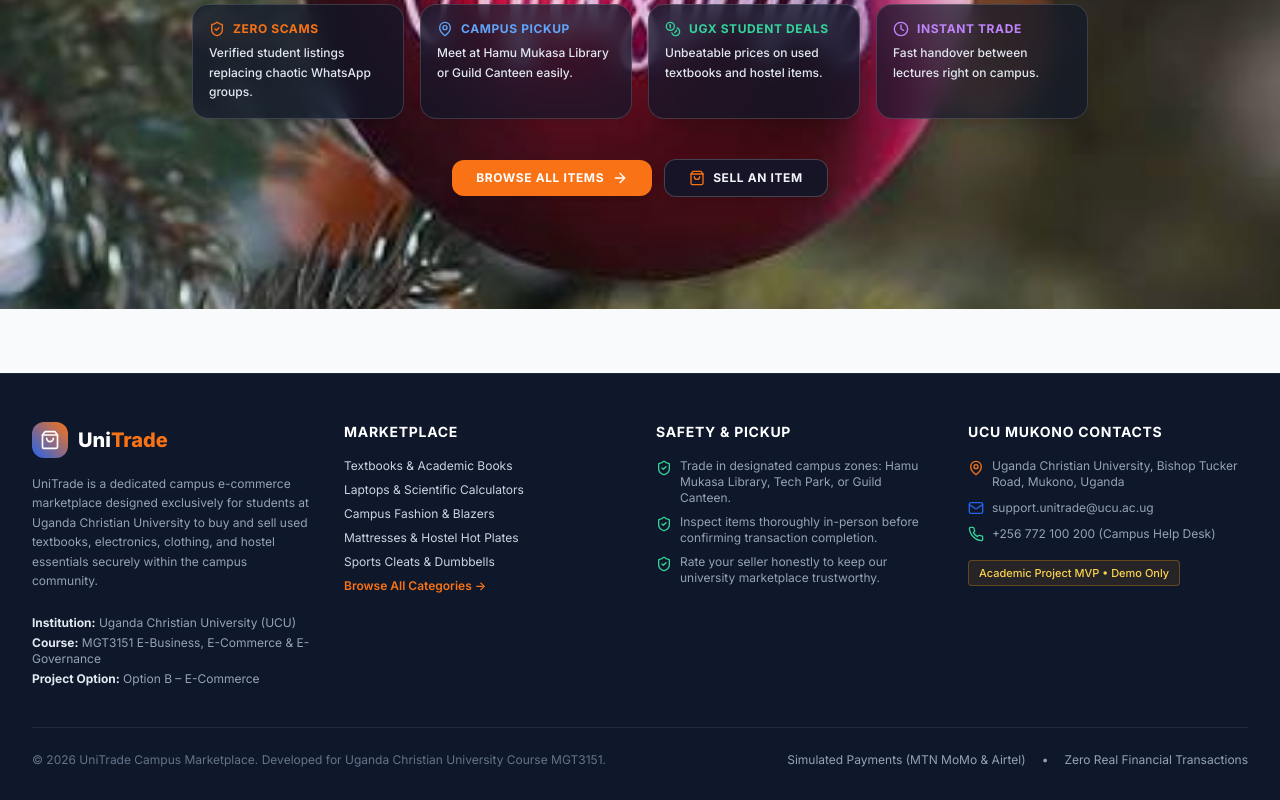
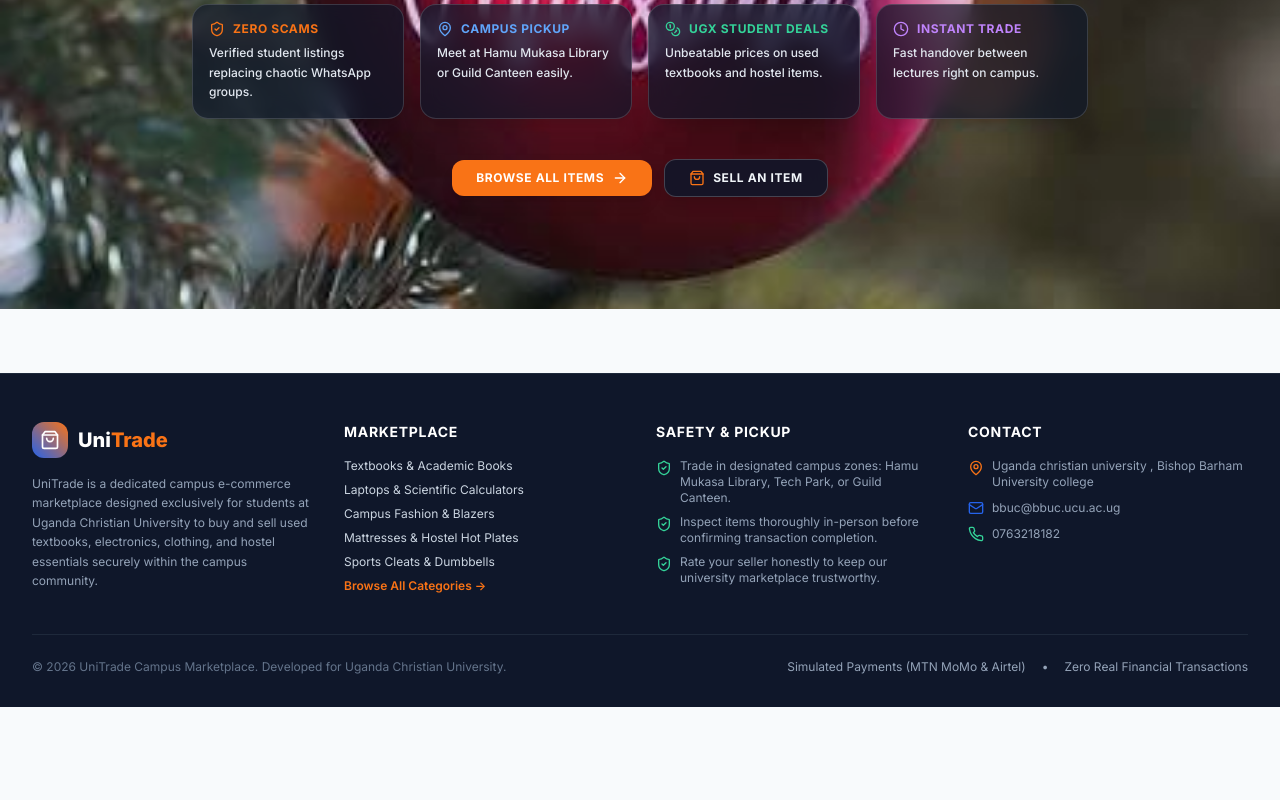
Before and after one commit to PUPPY-UG/Online-Marketplace, a React (Vite) app in the folder frontend/: page /#/ in a window 1280 px wide. Shown: the part 741-1541 px from the top of the page. After the commit the page ends 1448 px from the top, so only its background shows below. Built offline with nearby package versions, Linux system fonts and the light colour scheme.

Commit message:
update: update contact information and remove academic course labels

```diff
--- a/frontend/src/components/Footer.jsx
+++ b/frontend/src/components/Footer.jsx
@@ -21,11 +21,6 @@ export default function Footer() {
             <p className="text-xs text-slate-400 leading-relaxed">
               UniTrade is a dedicated campus e-commerce marketplace designed exclusively for students at Uganda Christian University to buy and sell used textbooks, electronics, clothing, and hostel essentials securely within the campus community.
             </p>
-            <div className="pt-2 text-xs text-slate-400 space-y-1">
-              <p><strong className="text-slate-200">Institution:</strong> Uganda Christian University (UCU)</p>
-              <p><strong className="text-slate-200">Course:</strong> MGT3151 E-Business, E-Commerce & E-Governance</p>
-              <p><strong className="text-slate-200">Project Option:</strong> Option B – E-Commerce</p>
-            </div>
           </div>
 
           {/* Quick Links */}
@@ -86,24 +81,19 @@ export default function Footer() {
 
           {/* Campus Location & Contacts */}
           <div>
-            <h3 className="text-sm font-bold text-white uppercase tracking-wider mb-4">UCU Mukono Contacts</h3>
+            <h3 className="text-sm font-bold text-white uppercase tracking-wider mb-4">CONTACT</h3>
             <div className="space-y-2.5 text-xs text-slate-400">
               <div className="flex items-start space-x-2">
                 <MapPin className="w-4 h-4 text-brand-orange flex-shrink-0 mt-0.5" />
-                <span>Uganda Christian University, Bishop Tucker Road, Mukono, Uganda</span>
+                <span>Uganda christian university , Bishop Barham University college</span>
               </div>
               <div className="flex items-center space-x-2">
                 <Mail className="w-4 h-4 text-brand-blue flex-shrink-0" />
-                <span>support.unitrade@ucu.ac.ug</span>
+                <span>bbuc@bbuc.ucu.ac.ug</span>
               </div>
               <div className="flex items-center space-x-2">
                 <Phone className="w-4 h-4 text-emerald-400 flex-shrink-0" />
-                <span>+256 772 100 200 (Campus Help Desk)</span>
-              </div>
-              <div className="pt-2">
-                <span className="inline-block px-2.5 py-1 rounded bg-amber-500/10 border border-amber-500/30 text-amber-300 text-[11px] font-medium">
-                  Academic Project MVP • Demo Only
-                </span>
+                <span>0763218182</span>
               </div>
             </div>
           </div>
@@ -112,7 +102,7 @@ export default function Footer() {
 
         {/* Bottom Disclaimer */}
         <div className="pt-6 flex flex-col sm:flex-row justify-between items-center text-xs text-slate-500 gap-4">
-          <p>© 2026 UniTrade Campus Marketplace. Developed for Uganda Christian University Course MGT3151.</p>
+          <p>© 2026 UniTrade Campus Marketplace. Developed for Uganda Christian University.</p>
           <div className="flex space-x-4 text-slate-400">
             <span>Simulated Payments (MTN MoMo & Airtel)</span>
             <span>•</span>
--- a/frontend/src/components/Navbar.jsx
+++ b/frontend/src/components/Navbar.jsx
@@ -48,8 +48,6 @@ export default function Navbar() {
           <div className="flex items-center space-x-2">
             <span className="inline-block w-2 h-2 rounded-full bg-emerald-400 animate-pulse"></span>
             <span className="font-medium text-slate-200">Uganda Christian University (UCU)</span>
-            <span className="text-slate-400">|</span>
-            <span className="text-slate-300">Course: MGT3151 E-Commerce MVP</span>
           </div>
           <div className="flex items-center space-x-4 text-xs">
             <span className="text-amber-400 font-medium">Safe Campus Trading: Meet in public places (Library, Canteen)</span>
--- a/frontend/src/pages/admin/AdminDashboard.jsx
+++ b/frontend/src/pages/admin/AdminDashboard.jsx
@@ -114,7 +114,7 @@ export default function AdminDashboard({ onToast }) {
             UniTrade Campus Administration
           </h1>
           <p className="text-xs sm:text-sm text-slate-300">
-            Uganda Christian University (UCU) • Course MGT3151 E-Commerce Academic Project Monitor
+            Uganda Christian University (UCU) • Campus Administration
           </p>
         </div>
 
--- a/frontend/src/services/mockStorage.js
+++ b/frontend/src/services/mockStorage.js
@@ -9,7 +9,7 @@ const INITIAL_DATA = {
       id: 1,
       full_name: 'Dennis Kibirige (Admin)',
       email: 'admin@unitrade.ucu.ac.ug',
-      phone: '+256 772 100200',
+      phone: '0763218182',
       role: 'admin',
       campus_residence: 'Main Campus Administration Building',
       student_id: 'ADM/UCU/001',
```
